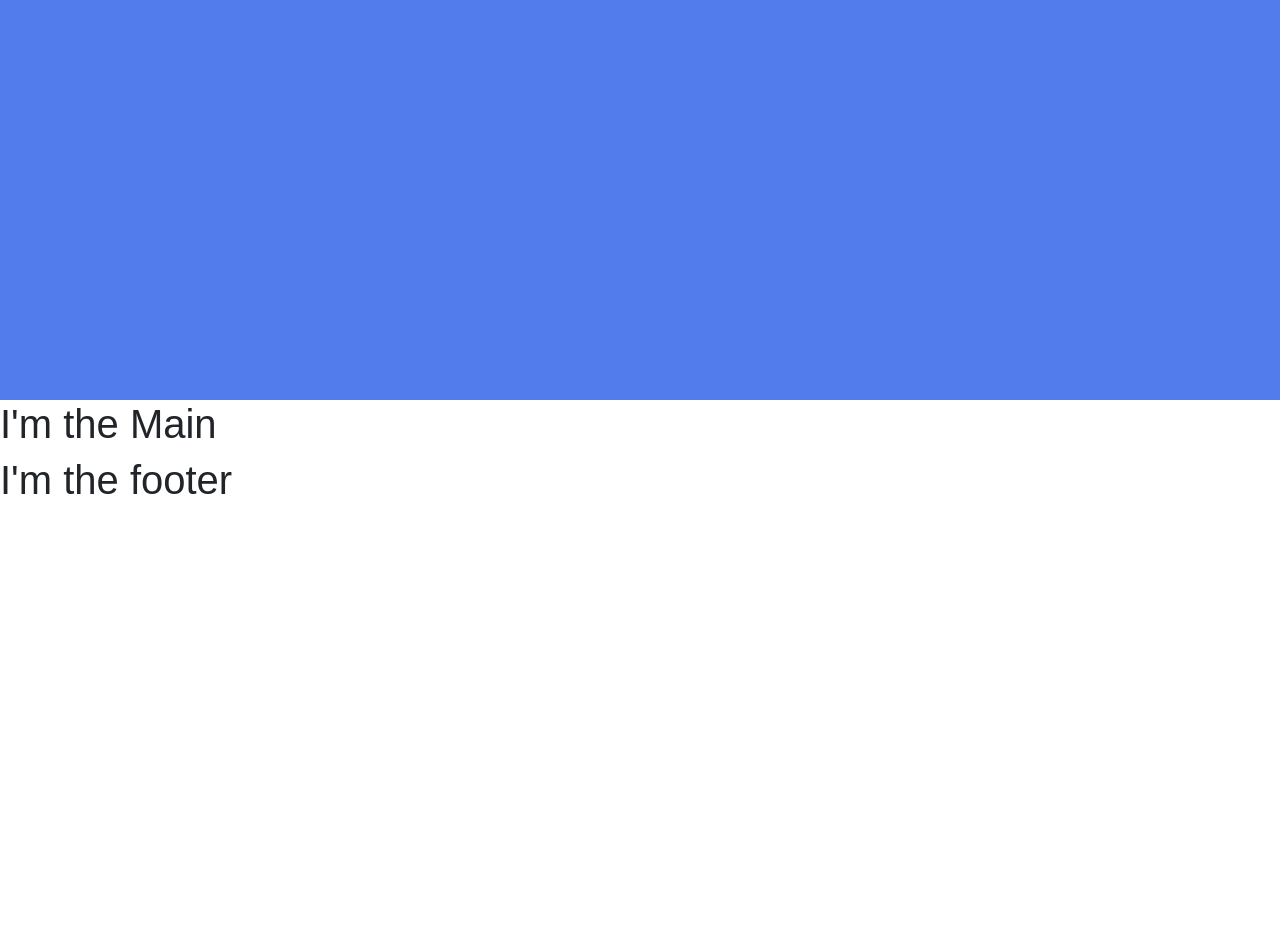
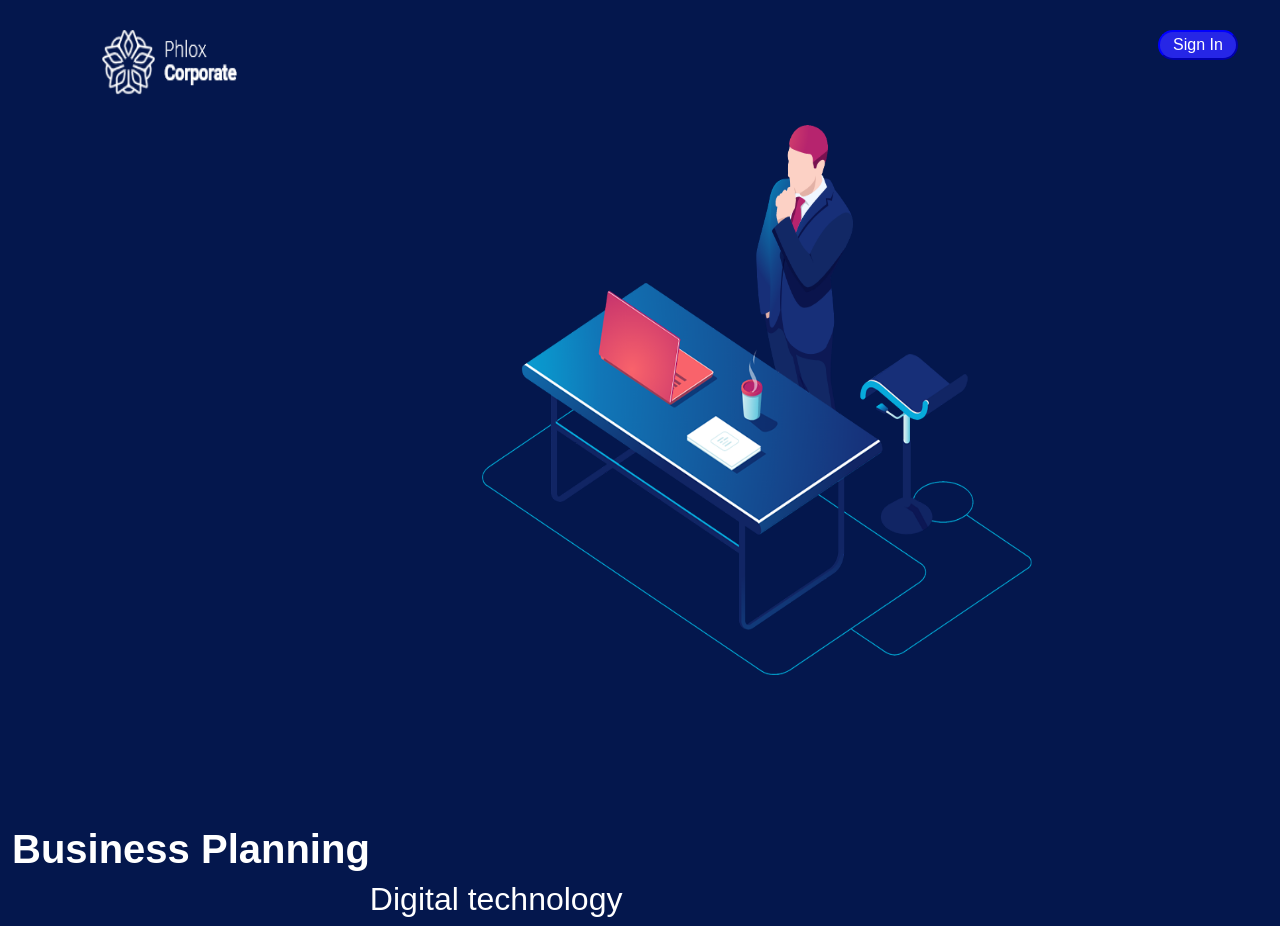
Before and after one commit to DomenicoLerose85/proj-html-vuejs, a Vue app: page / in a window 1280 px wide. Shown: the top 932 px of the page. Before the commit the page ends 800 px from the top, so only its background shows below. Built offline with nearby package versions, Linux system fonts and the light colour scheme.

Commit message:
header_started

```diff
--- a/src/components/headerApp.vue
+++ b/src/components/headerApp.vue
@@ -1,18 +1,26 @@
 <template>
-  <section>
-    <div class="header">
-      <div class="container">
-        <div class="row">
-          <div class="col-12">
-            <!-- <img
-              src="./assets/corporate-landing/images/header.png"
-              alt="header-img"
-            /> -->
-          </div>
+  <div class="header">
+    <div class="container-fluid">
+      <div class="row">
+        <div class="col-12">
+          <img
+            class="logo"
+            src="../assets/corporate-landing/images/white-logo-2.png"
+            alt="logo"
+          />
+          <button class="sign">Sign In</button>
+          <img
+            src="../assets/corporate-landing/images/header.png"
+            alt="header-img"
+          />
+        </div>
+        <div class="col-6 d-flex justify-content-start">
+          <h1 class="title1">Business Planning</h1>
+          <h2 class="title2">Digital technology</h2>
         </div>
       </div>
     </div>
-  </section>
+  </div>
 </template>
 
 <script>
@@ -26,7 +34,43 @@ export default {
 <style  lang="scss">
 .header {
   width: 100%;
-  height: 400px;
-  background-color: #527ceb;
+  // height: 400px;
+  background-color: #04174d;
+}
+
+.logo {
+  width: 135px;
+  height: 65px;
+  margin-left: 90px;
+  margin-top: 30px;
+}
+
+.sign {
+  width: 80px;
+  float: right;
+  margin-top: 30px;
+  margin-right: 30px;
+  border-radius: 30px;
+  color: white;
+  background-color: rgb(38, 38, 230);
+  border-color: blue;
+}
+
+img {
+  width: 550px;
+  height: 550px;
+  margin-left: 470px;
+  margin-top: 30px;
+}
+
+.title1 {
+  color: white;
+  font-weight: bold;
+  margin-top: 150px;
+}
+
+.title2 {
+  color: white;
+  margin-top: 205px;
 }
 </style>
```
